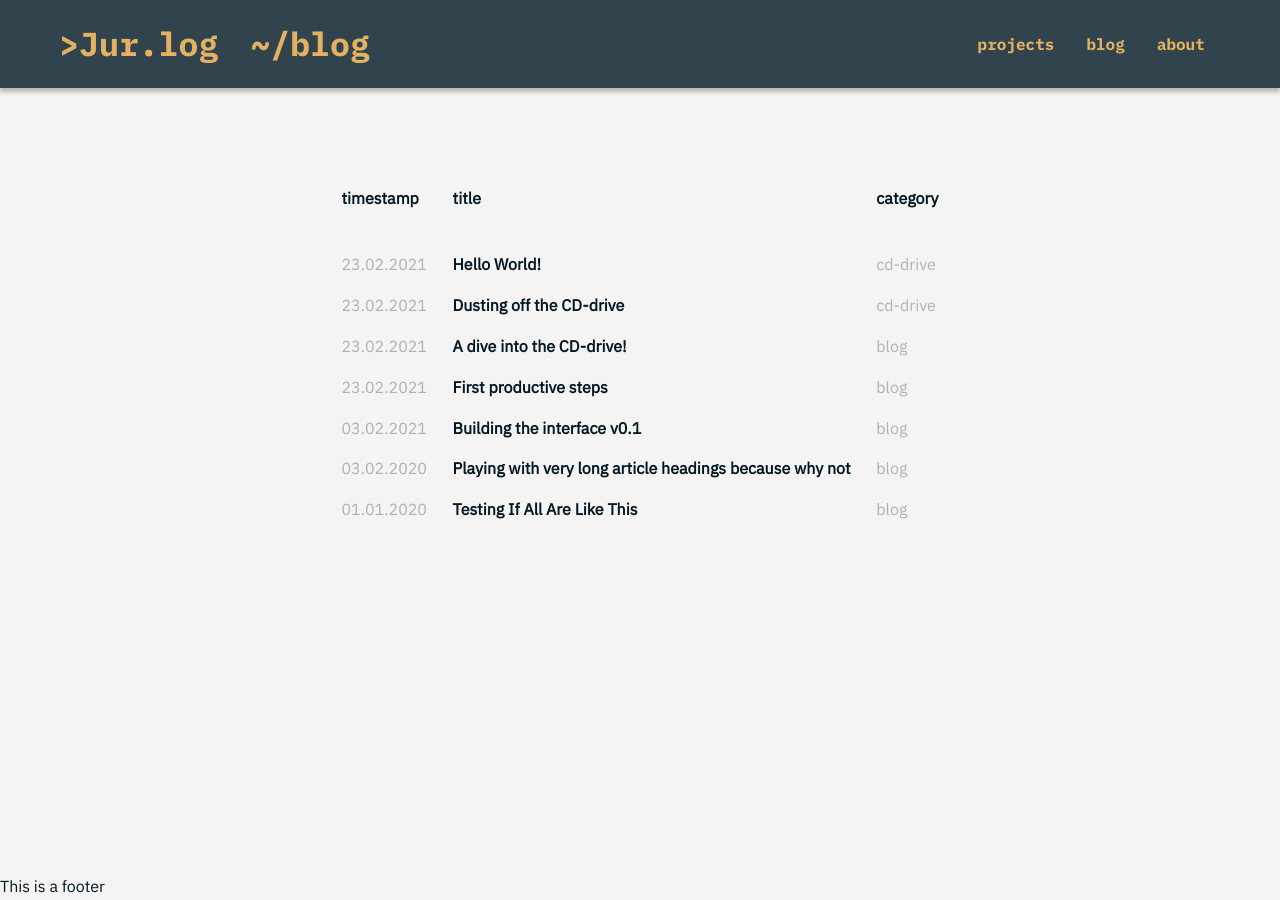
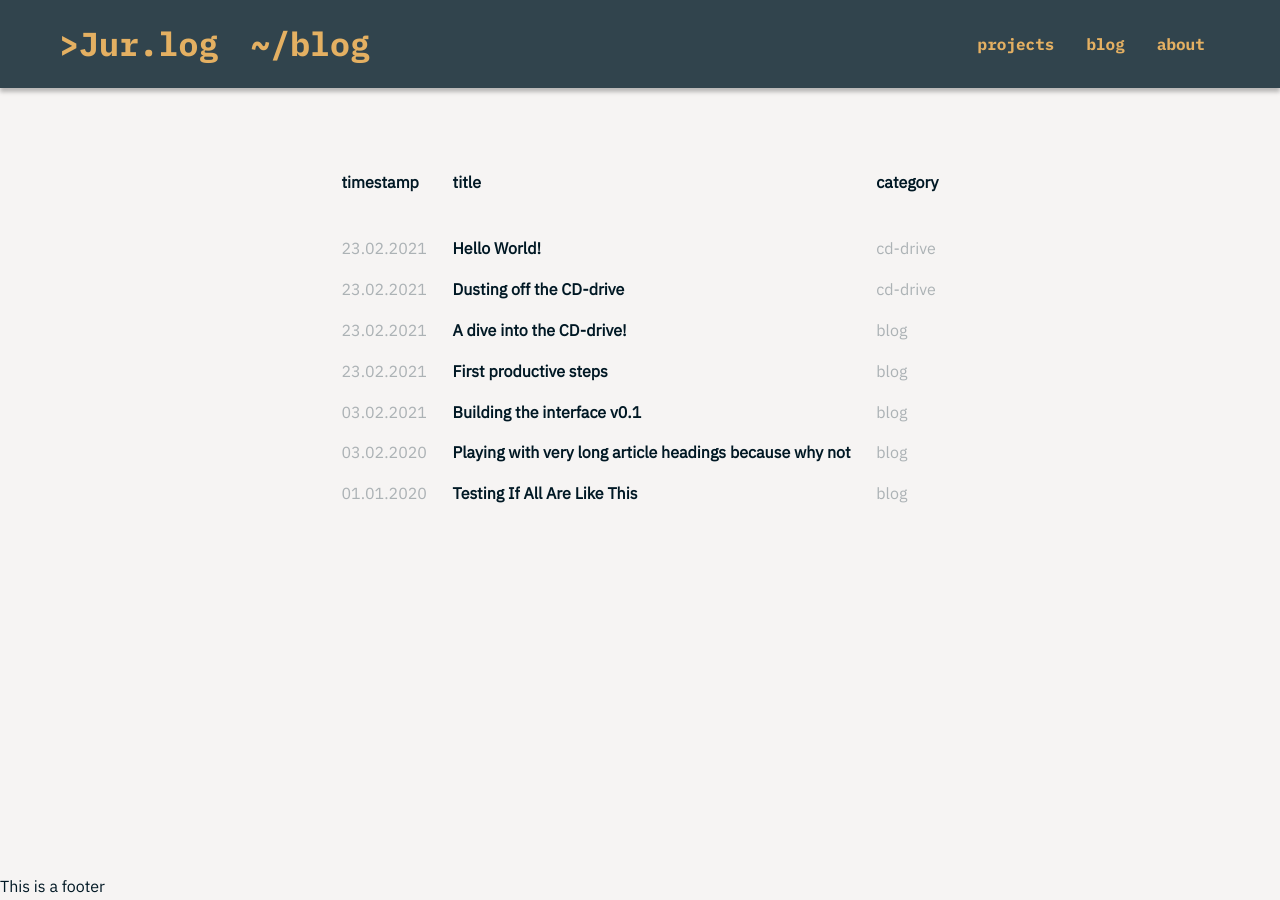
Before and after one commit to jurc192/jurlog, a Jekyll site: the page built from blog.html, in a window 1280 px wide. Built offline with Jekyll 4.4.1, drawn with Linux system fonts in a browser that asks for light colours.

Commit message:
unify content padding for project and blog pages

```diff
--- a/_sass/_base.scss
+++ b/_sass/_base.scss
@@ -134,12 +134,12 @@ article {
 // This CSS part is exceptionally implemented desktop-first (easier)
 .site-content.blog {
     max-width: $content-wide-max-width;
+    padding: 3rem $content-padding;
 }
 
 .bloglist {
     table-layout: fixed;
     border-collapse: collapse;
-    margin: 4rem 0;
     text-align: left;
 }
 
--- a/_sass/_variables.scss
+++ b/_sass/_variables.scss
@@ -4,7 +4,7 @@ $header-height: 5.5rem;
 $header-max-width: 1200px;
 $content-padding: 1.2rem;
 $content-max-width: 550px;
-$content-wide-max-width: 1000px;
+$content-wide-max-width: 1000px;    // Used in blog page
 
 // Color palette
 $primary: #001824;
```
